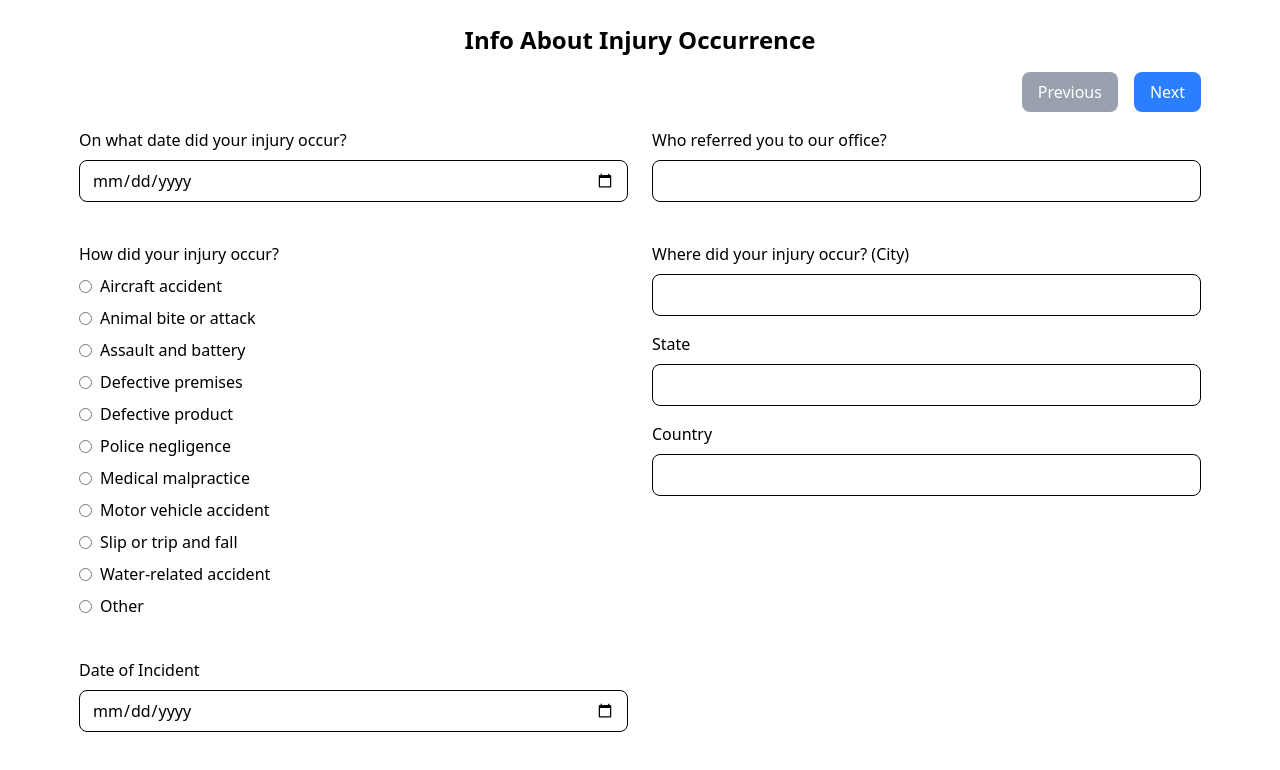
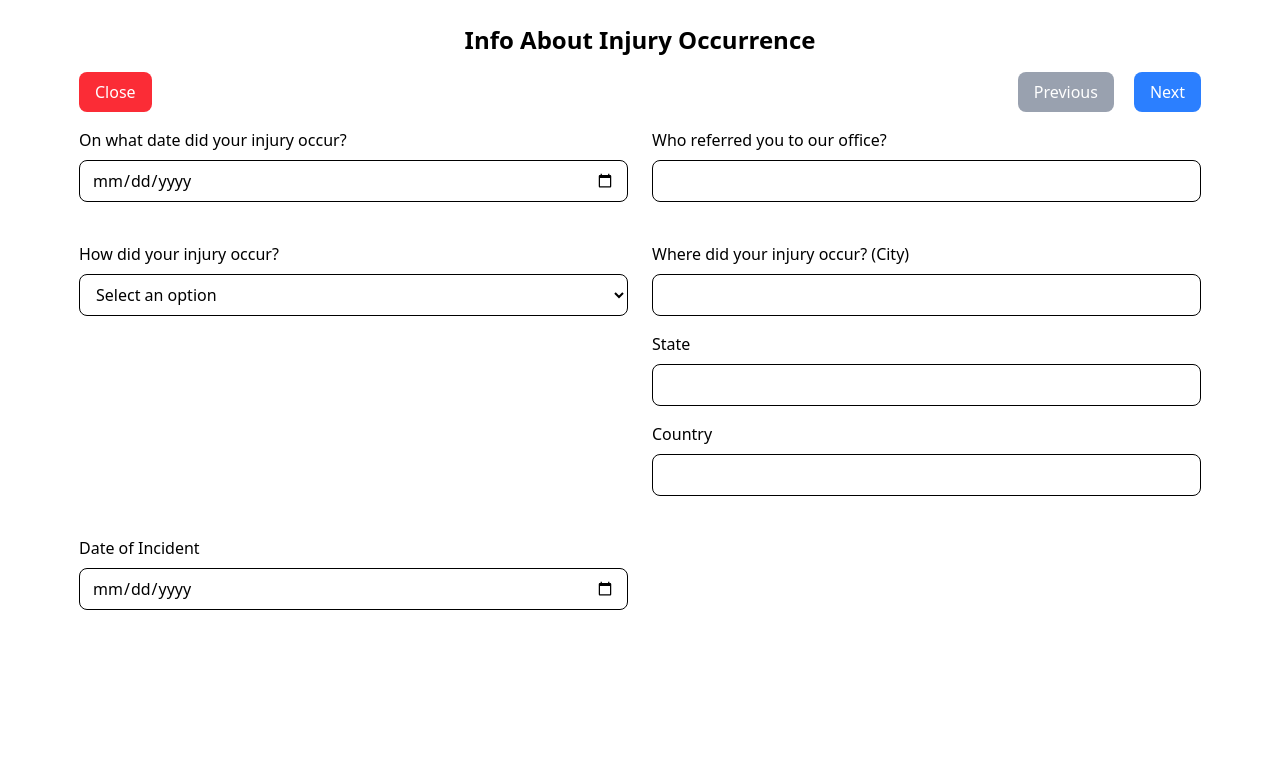
Before and after one commit to umayrrnaqvi/intakePortal-frontEnd, a Next.js app: page /form in a window 1280 px wide. Both pictures are taken after a click on the button "Next". Shown: the top 770 px of the page. Built offline with nearby package versions, Linux system fonts and the light colour scheme.

Commit message:
latest changes in frontend with integrating vercel link

```diff
--- a/src/app/component/DetaiForm.jsx
+++ b/src/app/component/DetaiForm.jsx
@@ -1,8 +1,9 @@
 "use client";
 import { useState } from "react";
+import { useRouter } from "next/navigation";
 const DetailForm = () => {
-
-    const formSubmitApi = "https://intake-portal-back-end.vercel.app/api/userForm/submitform";
+const router=useRouter()
+    const formSubmitApi = "https://intakeportalbe.vercel.app/api/userForm/submitform";
   const [step, setStep] = useState(1);
   const [formData, setFormData] = useState({
     name: "",
@@ -57,6 +58,7 @@ const DetailForm = () => {
     previouslyConsultedAnAttorney: "",
     additionalNote: "",
   });
+
   const handleChange = (e) => {
     setFormData({ ...formData, [e.target.name]: e.target.value });
   };
@@ -121,6 +123,8 @@ const DetailForm = () => {
         employerTelephoneNumber: "",
         inPain: "",
         currentlyWorking: "",
+        returnToWorkDate:"",
+        willNotReturnToWork:"",
         wayYourLifeDamage: "",
         spouseExperiencedAnyLossDueToInjury: "",
         witnessDetail: "",
@@ -145,6 +149,11 @@ const DetailForm = () => {
         return "grid grid-cols-2 gap-6"
     }
 
+
+    const closeForm=()=>{
+router.push("/")
+    }
+
     return (
         <>
             <div className="flex w-full  min-h-screen justify-center bg-white
@@ -164,7 +173,11 @@ const DetailForm = () => {
                     </h2>
 
                     {/* Navigation Buttons */}
-                    <div className="flex justify-end gap-4 mb-4">
+                    <div className="flex justify-between gap-4 mb-4">
+                    <button type="button" onClick={closeForm} className="px-4 py-2 bg-red-500 cursor-pointer text-white rounded-lg">
+                                Close
+                            </button>
+                    <div className="flex gap-5">
                     {step > 1 && (
                             <button type="button" onClick={prevStep} className="px-4 py-2 bg-gray-400 cursor-pointer text-white rounded-lg">
                                 Previous
@@ -180,6 +193,7 @@ const DetailForm = () => {
                                 Submit
                             </button>
                         )}
+                    </div>
                     </div>
 
                     <div>
@@ -357,7 +371,13 @@ const DetailForm = () => {
 
                                     <div>
     <label className="block mb-2">How did your injury occur?</label>
-                                        <div className="mb-4">
+    <select
+        name="injuryCause"
+        value={formData.injuryCause}
+        onChange={handleChange}
+        className="w-full px-3 py-2 border rounded-lg mb-4"
+    >
+        <option value="" disabled>Select an option</option>
         {[
             "Aircraft accident",
             "Animal bite or attack",
@@ -371,19 +391,11 @@ const DetailForm = () => {
             "Water-related accident",
             "Other",
         ].map((option) => (
-                                                <div key={option} className="flex items-center mb-2">
-                                                    <input
-                                                        type="radio"
-                                                        name="injuryCause"
-                                                        value={option}
-                                                        checked={formData.injuryCause === option}
-                                                        onChange={handleChange}
-                                                        className="mr-2"
-                                                    />
-                                                    <label>{option}</label>
-                                                </div>
+            <option key={option} value={option}>
+                {option}
+            </option>
         ))}
-                                        </div>
+    </select>
 
     {formData.injuryCause === "Other" && (
         <input
@@ -396,6 +408,7 @@ const DetailForm = () => {
         />
     )}
 </div>
+
 
                                     <div>
                                         <label className="block mb-2">Where did your injury occur? (City)</label>
@@ -750,6 +763,7 @@ const DetailForm = () => {
                                                         <input
                                                             type="checkbox"
                                                             name="willNotReturnToWork"
+
                                                             checked={formData.willNotReturnToWork}
                                                             onChange={handleChange}
                                                             className="mr-2"
--- a/src/app/component/Navbar.jsx
+++ b/src/app/component/Navbar.jsx
@@ -18,11 +18,11 @@ router.push("/")
    <>
 
 
- <div className={`bg-black flex items-center w-[100%] justify-between   h-[80px]  ${pathname === "/login" || pathname === "/signup" || pathname === "/form" ? "hidden" : ""}`}>
+ <div className={`bg-gray-400 flex items-center w-[100%] justify-between   h-[80px]  ${pathname === "/login" || pathname === "/signup" || pathname === "/form" ? "hidden" : ""}`}>
 
 
 <div className='flex justify-between w-[80%] mx-auto'>
-<h1 className='text-white font-semibold text-3xl'>
+<h1 className='text-black font-semibold text-3xl'>
         Injury Report System
     </h1>
 {/* <button onClick={mainPage} className='text-black px-8 py-3 text-sm bg-white cursor-pointer rounded-[5px] border-none'>
--- a/src/app/form/[id]/page.jsx
+++ b/src/app/form/[id]/page.jsx
@@ -16,7 +16,7 @@ const page = ({ params }) => {
   }, []);
   const fetchFormDetail = async () => {
     try {
-      const response = await fetch(`https://intake-portal-back-end.vercel.app/api/userForm/getformdata/${id}`);
+      const response = await fetch(`https://intakeportalbe.vercel.app/api/userForm/getformdata/${id}`);
       if (!response.ok) {
         throw new Error("Failed to fetch form details");
       }
--- a/src/app/login/page.jsx
+++ b/src/app/login/page.jsx
@@ -4,7 +4,7 @@ import { useState } from "react";
 import { useRouter } from "next/navigation";
 
 const Page = () => {
-  const loginApi="https://intake-back-end.vercel.app/api"
+  const loginApi="https://intakeportalbe.vercel.app/api"
 
   // const loginApi="http://localhost:5000/api"
   const [formData, setFormData] = useState({
--- a/src/app/page.js
+++ b/src/app/page.js
@@ -4,7 +4,7 @@ import { useRouter } from "next/navigation";
 import Link from "next/link";
 const Page = () => {
   const [formData, setFormData] = useState([]);
-  const getFormData = "https://intake-back-end.vercel.app/api/userForm/getformdata";
+  const getFormData = "https://intakeportalbe.vercel.app/api/userForm/getformdata";
   const router = useRouter();
   useEffect(() => {
     const token = localStorage.getItem("token");
@@ -48,7 +48,7 @@ const Page = () => {
         <div className="overflow-x-auto">
           <table className="w-full border-collapse border border-gray-300">
             <thead>
-              <tr className="bg-black text-white">
+              <tr className="bg-gray-400 text-black">
                 <th className="border border-gray-300 p-2">Name</th>
                 <th className="border border-gray-300 p-2">Email</th>
                 <th className="border border-gray-300 p-2">Phone</th>
--- a/src/app/signup/page.jsx
+++ b/src/app/signup/page.jsx
@@ -3,7 +3,7 @@ import Link from "next/link";
 import { useState } from "react";
 import { useRouter } from "next/navigation";
 const Page = () => {
-  const signupApi="https://intake-back-end.vercel.app/api"
+  const signupApi="https://intakeportalbe.vercel.app/api"
   // const signupApi="http://localhost:5000/api"
   const [formData, setFormData] = useState({
     name: "",
```
Also changed, not shown: 1 other file (tests, documents, lock files or other folders). Lines whose indentation alone changed are shown as unchanged.
